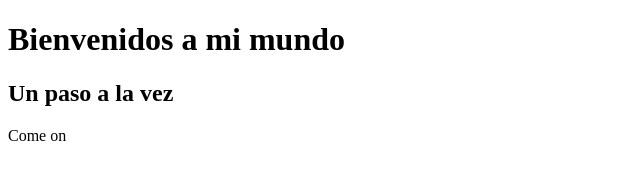
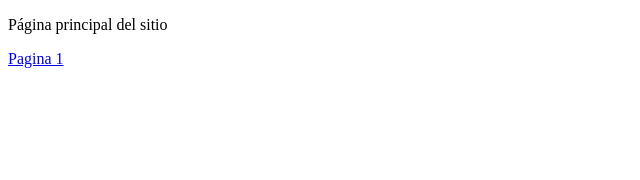
Before and after one commit to shenaon/shenaon.github.io, a plain HTML site: page index.html in a window 1280 px wide. Shown: the whole page, without its empty margins (0-640 px from the left). Drawn offline with Linux system fonts and the light colour scheme.

Commit message:
Update index.html

```diff
--- a/index.html
+++ b/index.html
@@ -1,15 +1,16 @@
 <!DOCTYPE html>
-<html lang="es">
-  <head>
-    <meta charset="utf-8">
-    <!--- este es un comentario --->
-    <title>Bienvenidos</title>
-  </head>
-  <body>
-    <div>
-        <h1>Bienvenidos a mi mundo</h1>
-        <h2>Un paso a la vez</h2>
-        <p>Come on</p>
-    </div>
-  </body>
+<html lang="en">
+    <head>
+        <meta charset="utf-8">
+        <title>Pagina principal</title>
+      </head>
+    <body>
+
+        <p>Página principal del sitio</p>
+
+        <nav>
+            <a href="pag1.html">Pagina 1</a>
+        </nav>
+
+    </body>
 </html>
```
